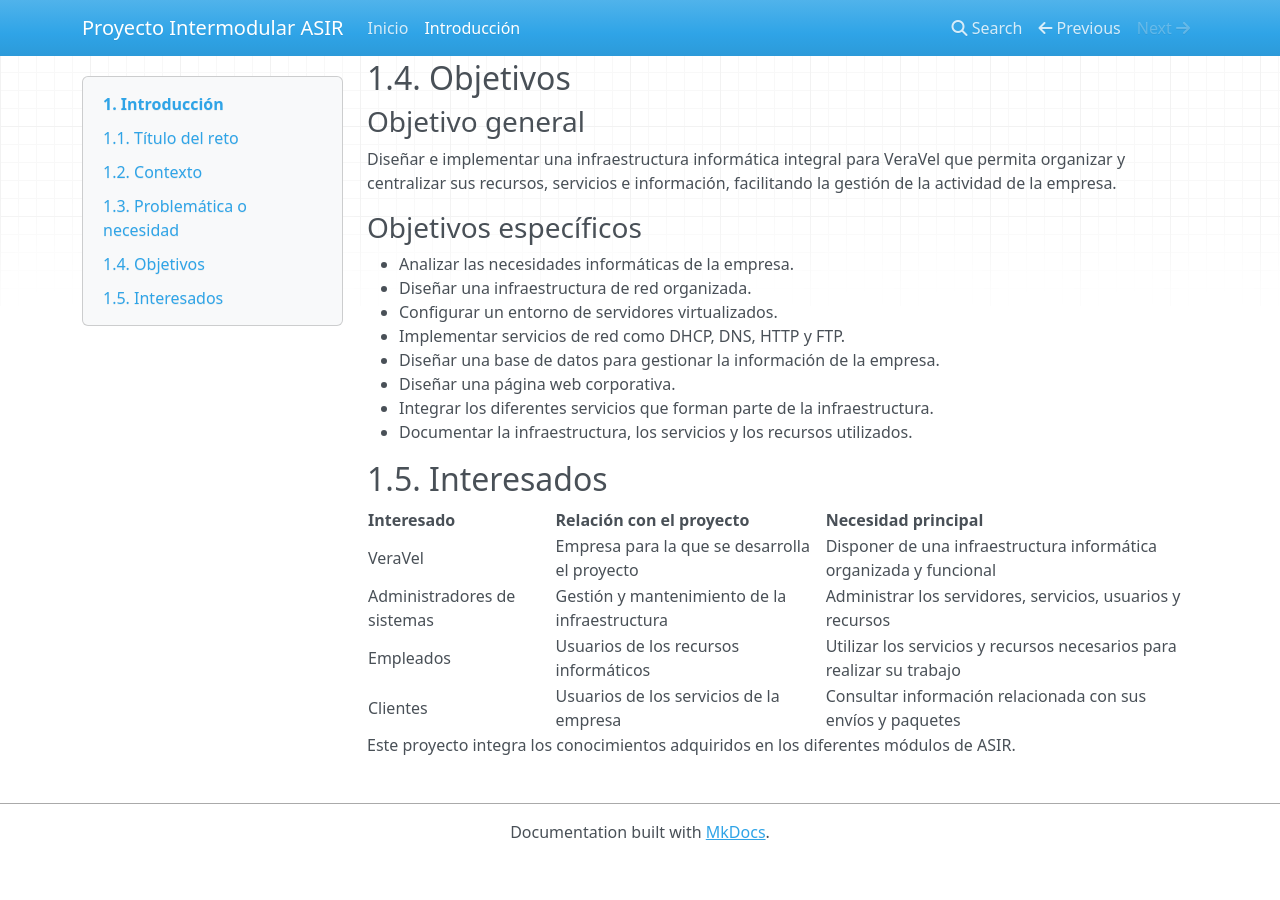
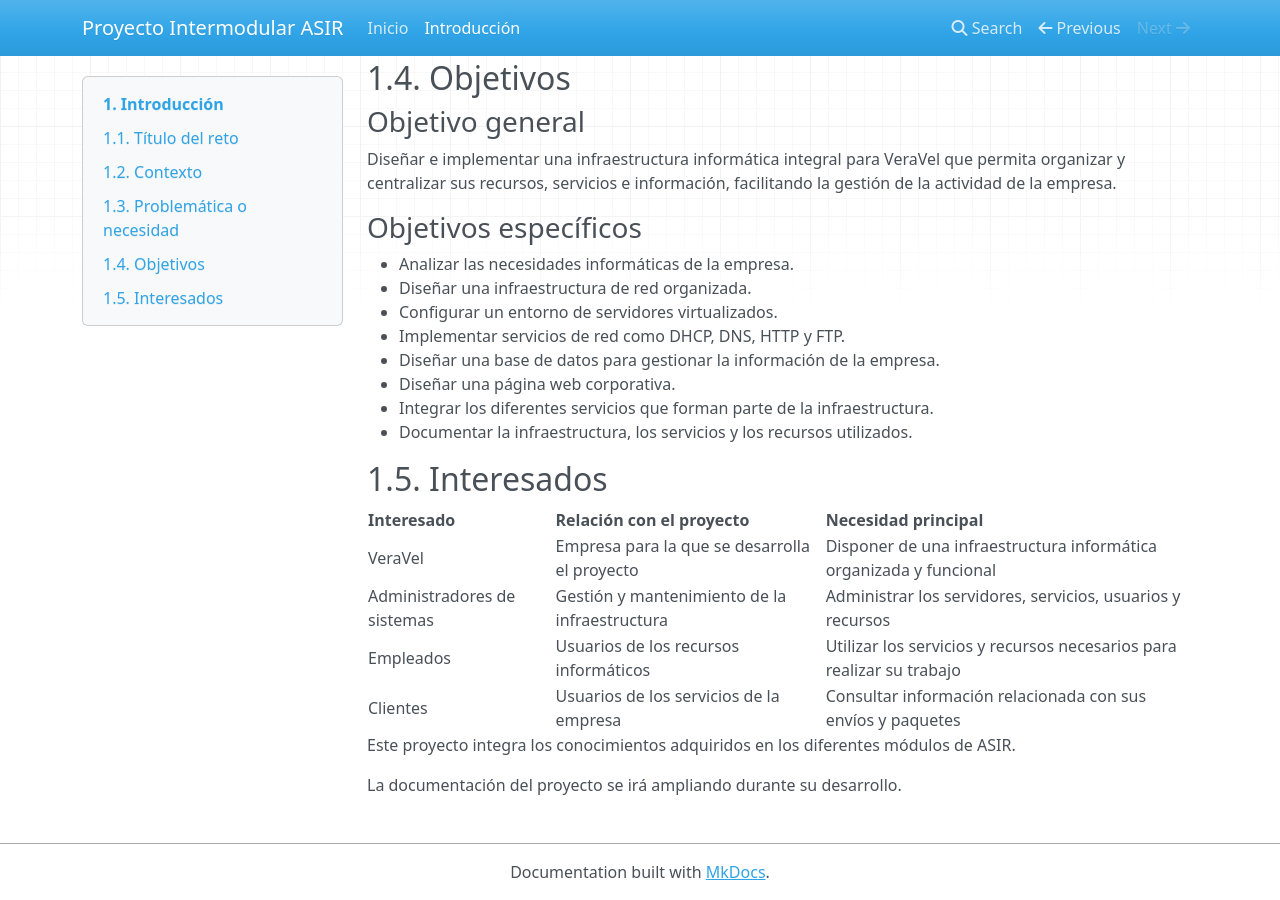
Before and after one commit to carloshuertasrodrigo-prog/Proyecto-Intermodular-ASIR, an MkDocs documentation site: the page built from docs/01_introduccion.md, in a window 1280 px wide and 900 px high, scrolled down 839 px. Built offline with MkDocs 1.6.1, drawn with Linux system fonts in a browser that asks for light colours; nearby versions of some CDN libraries; before the commit the page ends 1699 px from its top, so only the background shows below that.

Commit message:
Actualizada introducción de la documentación
Added a note about ongoing documentation updates.

```diff
--- a/docs/01_introduccion.md
+++ b/docs/01_introduccion.md
@@ -51,3 +51,5 @@ Diseñar e implementar una infraestructura informática integral para VeraVel qu
 | Clientes | Usuarios de los servicios de la empresa | Consultar información relacionada con sus envíos y paquetes |
 
 Este proyecto integra los conocimientos adquiridos en los diferentes módulos de ASIR.
+
+La documentación del proyecto se irá ampliando durante su desarrollo.
```
